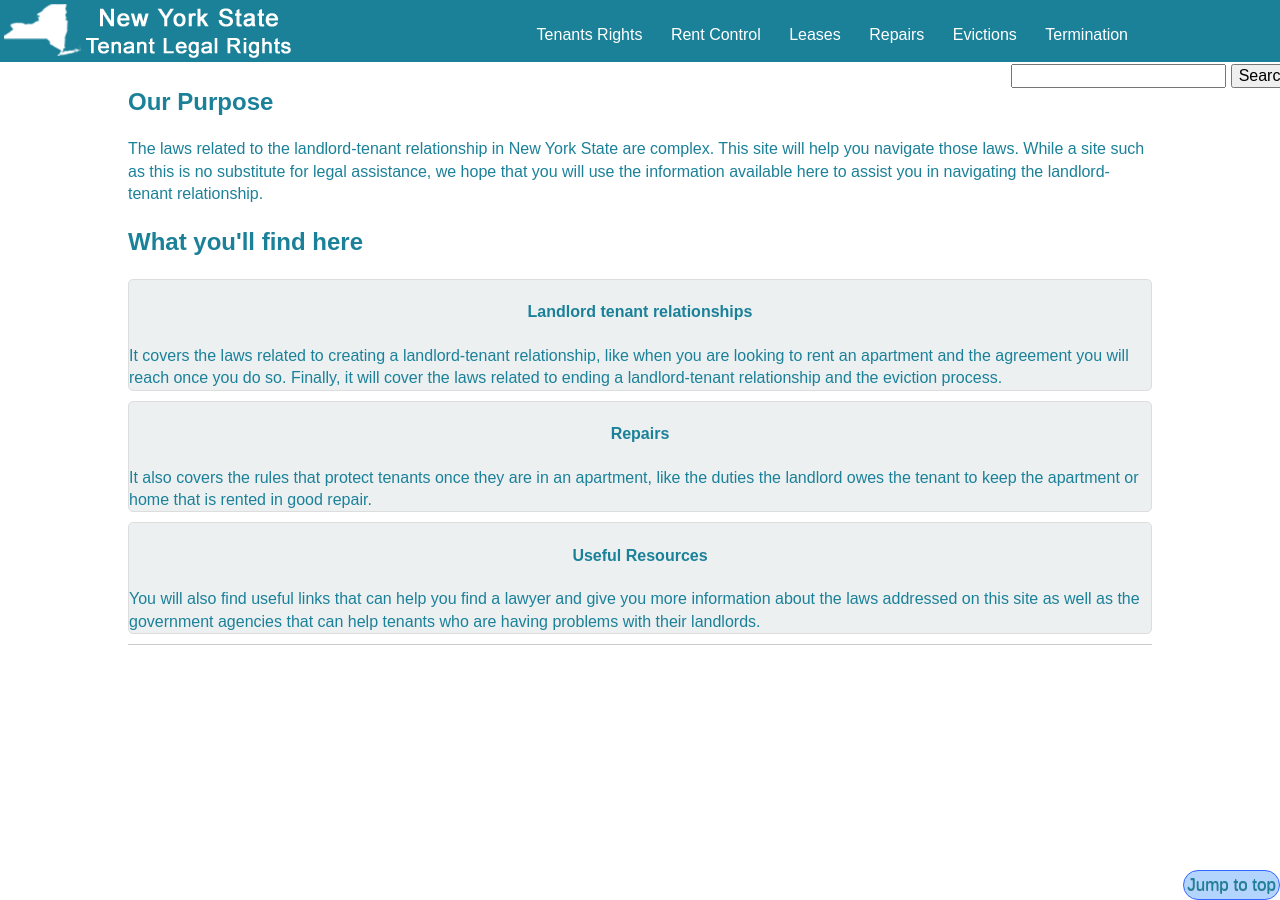
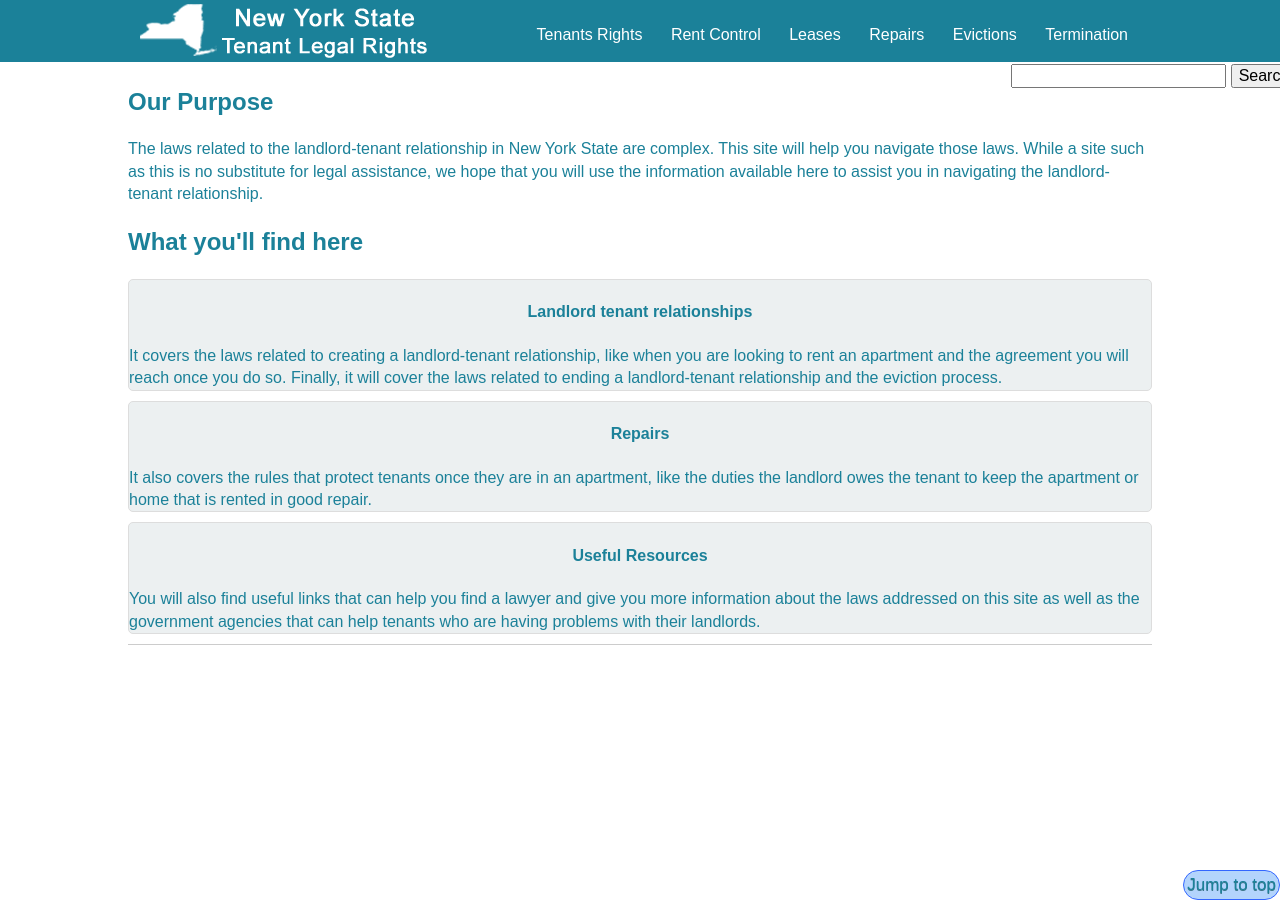
Before and after one commit to iinf362/team3, a Jekyll site: the page built from index.html, in a window 1280 px wide and 900 px high. Built offline with Jekyll 4.4.1, drawn with Linux system fonts in a browser that asks for light colours.

Commit message:
margin fix

```diff
--- a/css/main.css
+++ b/css/main.css
@@ -182,7 +182,7 @@ width:100%;
 .top img{
     max-width: 40%;
     float:left;
-    margin-right: 8.5em;
+    margin-left: 8.5em;
 }
 
 form{
```
